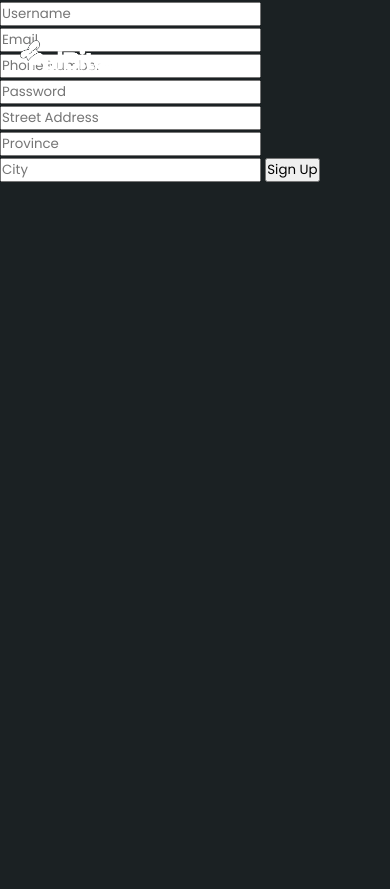
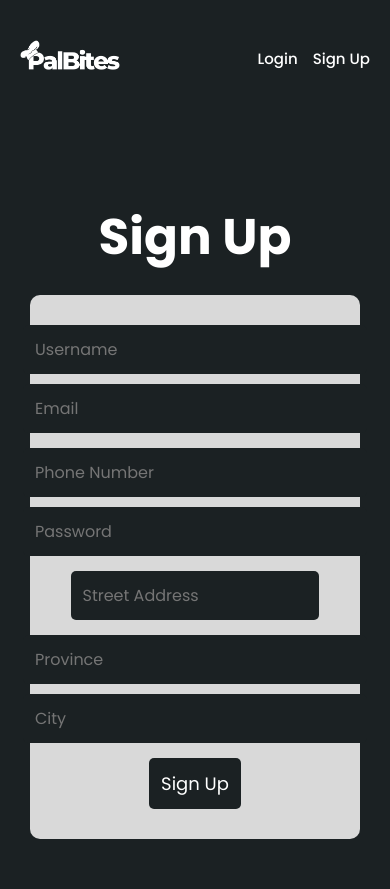
Before and after one commit to clarkfadel/palbites, a PHP site: page /auth/signup.php in a window 390 px wide. Before the commit the page ends 182 px from the top, so only its background shows below. Run offline with PHP 8.4, Linux system fonts and the light colour scheme; some libraries are stand-ins or nearby versions; some web fonts are replaced.

Commit message:
commit 2

```diff
--- a/admin/css/dashboard.css
+++ b/admin/css/dashboard.css
@@ -2,4 +2,5 @@
     color: #1B2123;
     font-size: 40px;
     font-weight: 800;
+
 }
--- a/auth/signup.php
+++ b/auth/signup.php
@@ -45,7 +45,8 @@ if ($_SERVER["REQUEST_METHOD"] === "POST") {
 <head>
     <meta charset="UTF-8">
     <meta name="viewport" content="width=device-width, initial-scale=1.0">
-    <link rel="stylesheet" href="css/style.css">
+    <link rel="stylesheet" href="../css/index.css">
+    <link rel="stylesheet" href="../css/signup.css">
     <title>Palbites</title>
 </head>
 <body>
@@ -53,15 +54,8 @@ if ($_SERVER["REQUEST_METHOD"] === "POST") {
     <nav>
         <div class="nav-bar">
             <div class="nav-image">
-                <a href="index"><img src="images/logo.png" alt="Palbites logo" class="nav-logo"></a>
+                <a href="index"><img src="../images/logo.png" alt="Palbites logo" class="nav-logo"></a>
             </div>
-            <!--
-            <div class="nav-toggle" id="navToggle">
-                <div class="bar"></div>
-                <div class="bar"></div>
-                <div class="bar"></div>
-                <div class="bar"></div>
-            </div> -->
             <div class="nav-links">
                 <ul class="nav-ul">
                     <li><a href="login.php">Login</a></li>
@@ -71,48 +65,29 @@ if ($_SERVER["REQUEST_METHOD"] === "POST") {
         </div>
     </nav>
 
-    <!-- Overlay (very important for navigation) -->
-    <div class="overlay" id="overlay"></div>
-
+    <div class="sign-up">
+        <h1>Sign Up</h1>
         <form action="signup.php" method="POST">
+            <div class="d1">
                 <input type="text" name="username" placeholder="Username" required>
                 <input type="email" name="email" placeholder="Email" required>
+            </div>
+            <div class="d2">
                 <input type="tel" name="phone" placeholder="Phone Number" required>
                 <input type="password" name="password" placeholder="Password" required>
+            </div>
+            <div class="d3">
                 <input type="text" name="address" placeholder="Street Address" required>
+            </div>
+            <div class="d4">
                 <input type="text" name="province" placeholder="Province" required>
                 <input type="text" name="city" placeholder="City" required>
+            </div>
             <button type="submit">Sign Up</button>
         </form>
+    </div>
 
-    <!-- Footer
-    <footer>
-        <div class="footer">
-            <div class="footer-logo">
-                <img src="images/logo.png" alt="">
-            </div>
-            <div class="footer-content">
-                <div class="footer-quote">
-                    <h1>“Le bonheur commence avec une bonne pâtisserie.”</h1>
-                    <h3>“Happiness begins with a good pastry.”</h3>
-                </div>
-                <div class="footer-contact">
-                    <h1>+63 (997) 904 1929</h1>
-                    <h2>contact@palbites.com</h2>
-                </div>
-                <div class="footer-social">
-                    <a href=""><i class="fa-brands fa-facebook"></i></a>
-                    <a href=""><i class="fa-brands fa-instagram"></i></a>
-                    <a href=""><i class="fa-brands fa-whatsapp"></i></a>
-                </div>
-            </div>
-            <div class="footer-copyright">
-                <h1>© 2025 Palbites. All rights reserved.</h1>
-            </div>
-        </div>
-    </footer> -->
-
-    <script src="js/nav.js"></script>
+    <script src="../js/nav.js"></script>
     <script src="https://kit.fontawesome.com/0a27fbe28a.js" crossorigin="anonymous"></script>
 </body>
 </html>
--- /dev/null
+++ b/css/signup.css
@@ -0,0 +1,119 @@
+/* Container */
+.sign-up {
+    padding-top: 250px;
+    border-radius: 8px;
+    width: 100%;
+    display: flex;
+    flex-direction: column;
+    justify-content: center;
+    align-items: center;
+}
+
+h1{
+    font-size: 50px;
+    color: #FFFFFF;
+    margin-bottom: -30px;
+}
+
+
+/* Input fields */
+form {
+    background-color: #D9D9D9;
+    display: flex;
+    flex-direction: column;
+    padding: 30px 30px;
+    gap: 15px;
+    width: 30rem;
+    margin: 50px;
+    border-radius: 10px;
+}
+
+.d1, .d2, .d4 {
+    display: flex;
+    gap: 10px;
+}
+
+.d3{
+    width: 95%;
+}
+
+input {
+    width: 100%;
+    padding: 12px;
+    border: none;
+    border-radius: 5px;
+    font-size: 16px;
+    background-color: #1B2123;
+    color: #FFFFFF;
+}
+
+input:focus {
+    outline: none;
+    border-color: #007bff;
+    box-shadow: 0 0 5px rgba(0, 123, 255, 0.5);
+}
+
+/* Button styling */
+button {
+    background: #1B2123;
+    color: #FFFFFF;
+    border: none;
+    padding: 12px;
+    border-radius: 5px;
+    font-size: 18px;
+    cursor: pointer;
+    transition: 0.3s ease;
+}
+
+button:hover {
+    background: #0056b3;
+}
+
+/* Responsive */
+@media (max-width: 1200px){
+    form {
+        background-color: #D9D9D9;
+        display: flex;
+        flex-direction: column;
+        padding: 40px 50px;
+        gap: 15px;
+        width: 30rem;
+        margin: 50px;
+    }
+
+    .d3{
+        width: 95%;
+    }
+
+}
+
+@media (max-width: 600px) {
+    .sign-up{
+        padding-top: 200px;
+    }
+
+    form {
+        background-color: #D9D9D9;
+        display: flex;
+        flex-direction: column;
+        justify-content: center;
+        align-items: center;
+        padding: 30px 5px;
+        gap: 15px;
+        width: 20rem;
+        margin: 50px;
+        border-radius: 10px;
+    }
+
+    .d1, .d2, .d4 {
+        flex-direction: column;
+        justify-content: center;
+        align-items: center;
+        width: fit-content;
+    }
+
+    .d3{
+        width: 70%;
+        margin-left: -25px;
+    }
+}
```
Also changed, not shown: auth/login.php (+10 -4 lines), css/login.css (added, +89 -0 lines). Lines whose indentation alone changed are shown as unchanged.
